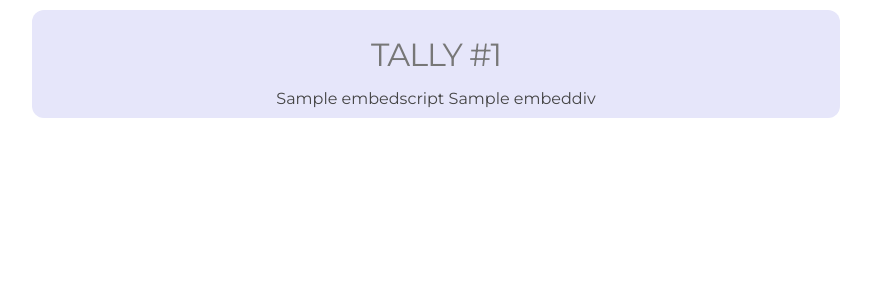
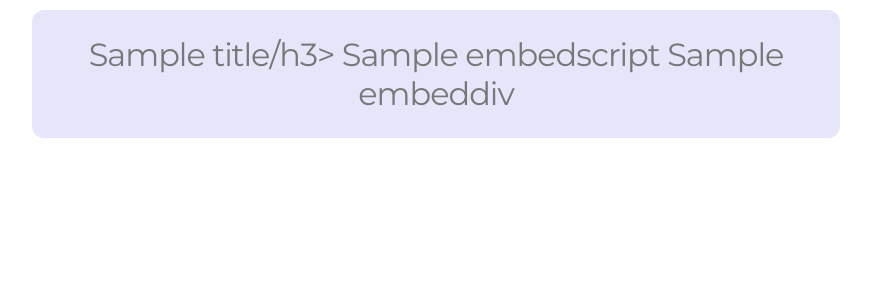
Before and after one commit to ghsher/tallyhome, a Python web app: template templates/tally_results.html in a window 1280 px wide. Shown: the part 40-340 px from the top of the page, without its empty margins (204-1075 px from the left). Run offline with Jinja, Linux system fonts and the light colour scheme; the template is opened without the code that fills it: most values are stand-ins (such as "Sample title", 1, 10 or a date in 2020); some libraries are stand-ins or nearby versions.

Commit message:
changed title for non scatter

```diff
--- a/app.py
+++ b/app.py
@@ -136,7 +136,7 @@ def show_tally_results(tally_id):
     script1, div1 = components(tally)
     cdn_js=CDN.js_files[0]
     cdn_css=CDN.css_files[0]
-    return render_template("tally_results.html", id=tally_id,
+    return render_template("tally_results.html", id=tally_id, title=df.qsandas_[0]
      embedscript=script1, embeddiv=div1, cdncss=cdn_css, cdnjs=cdn_js)
 
 # Run
--- a/templates/tally_results.html
+++ b/templates/tally_results.html
@@ -4,7 +4,7 @@
 <script type="text/javascript" src={{cdnjs | safe}}></script>
 <div class="container">
   <div class="block">
-    <h3> TALLY #{{id}}</h3>
+    <h3>{{title}}/h3>
     {{embedscript | safe}}
     {{embeddiv | safe}}
   </div>
```
